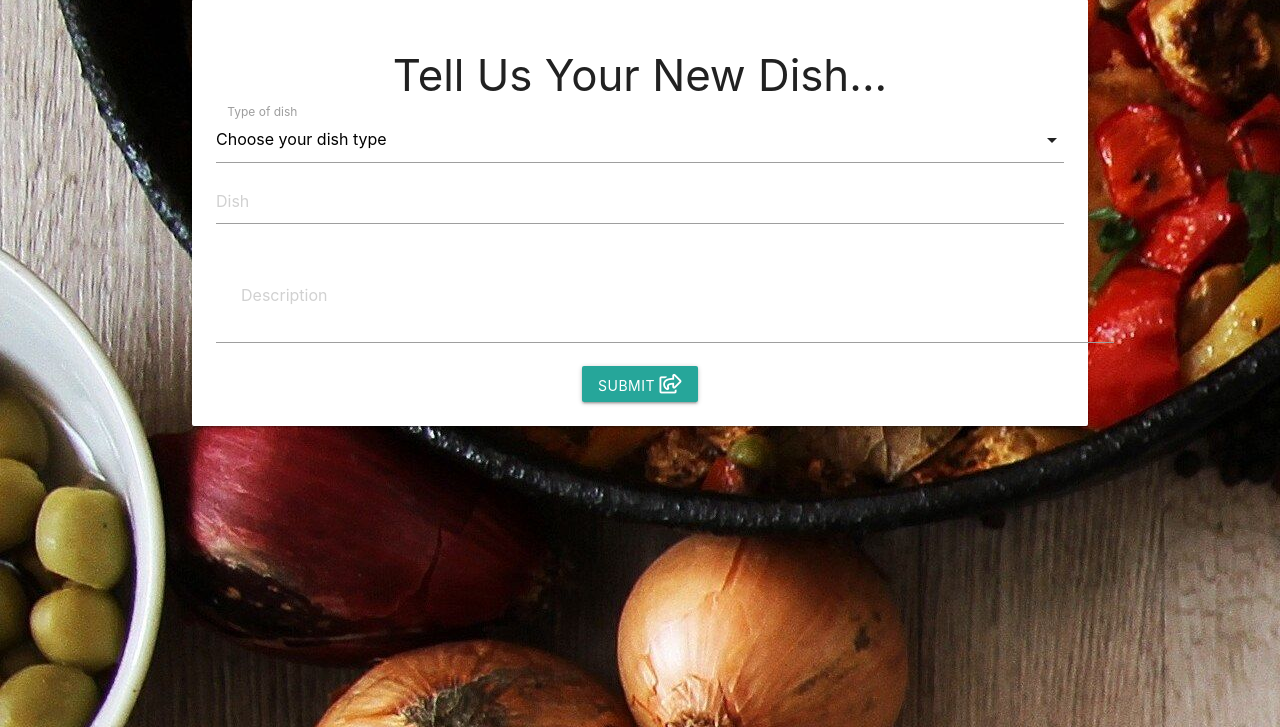
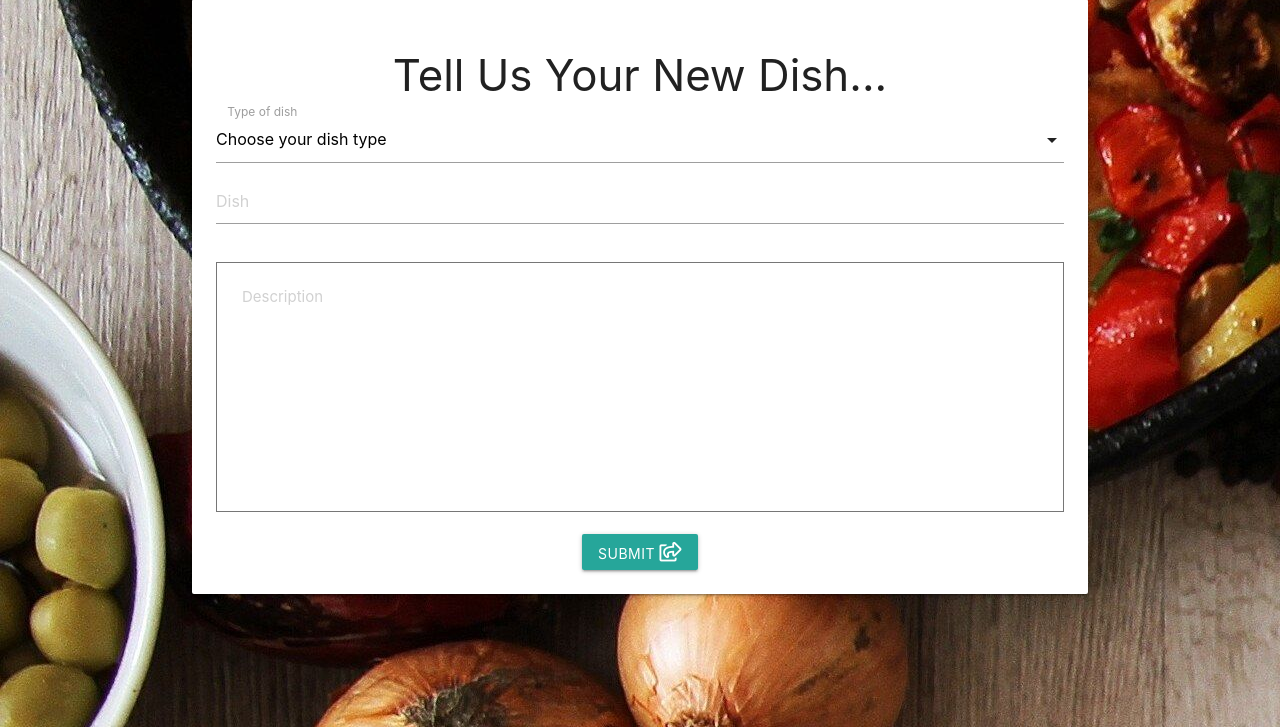
Before and after one commit to Code-Institute-Submissions/cmd-source-MS3-Dishes_OctResub, a Flask app: page /newdish in a window 1280 px wide. Shown: the part 73-800 px from the top of the page. Run offline with Flask 2, Linux system fonts and the light colour scheme; data that the repository does not hold is empty; some libraries are stand-ins or nearby versions.

Commit message:
added in recipies through user input along with the credits for those recipes, added in an update so that the textareas would be larger when viewing the recpes

```diff
--- a/static/css/style.css
+++ b/static/css/style.css
@@ -41,4 +41,9 @@ div h5, h6 {
 
 #description {
     padding: 25px;
+    height: 250px;
 }
+
+#display {
+    height: 250px;
+}
--- a/templates/dishes.html
+++ b/templates/dishes.html
@@ -31,7 +31,7 @@
         <tr>
             <td class="center-align">{{ dish.dish_type }}</td>
             <td class="center-align">{{ dish.dish_name }}</td>
-            <td class="center-align"><textarea disabled maxlength="500" id="" name="" rows="10" cols="150">{{ dish.dish_description }}</textarea></td>
+            <td class="center-align"><textarea disabled maxlength="500" id="display" name="" rows="10" cols="150">{{ dish.dish_description }}</textarea></td>
         </tr>
         {% endfor %}
     </div>
--- a/templates/newdish.html
+++ b/templates/newdish.html
@@ -17,9 +17,7 @@
         <div class="input-field col s12">
             <input type="text" maxlength="30" name="dish" placeholder="Dish" id="dish">
         </div>
-        <div class="input-field col s12">
-            <input type="text" name="description" placeholder="Description" id="description">
-        </div>
+        <textarea class="input-field col s12" name="description" placeholder="Description" id="description" height="100px" style="resize:none"></textarea>
 
         <button class="btn waves-effect waves-light" type="submit" name="action">Submit
             <i class="far fa-share-square"></i>
```
Also changed, not shown: README.md.
